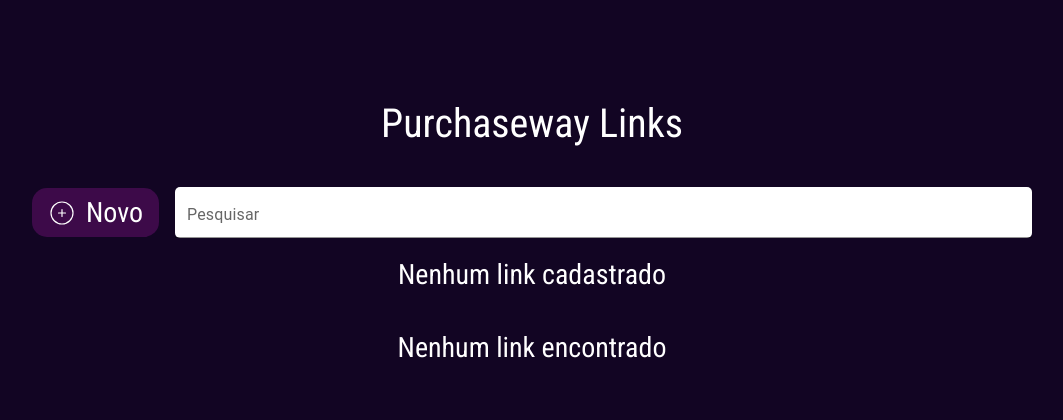
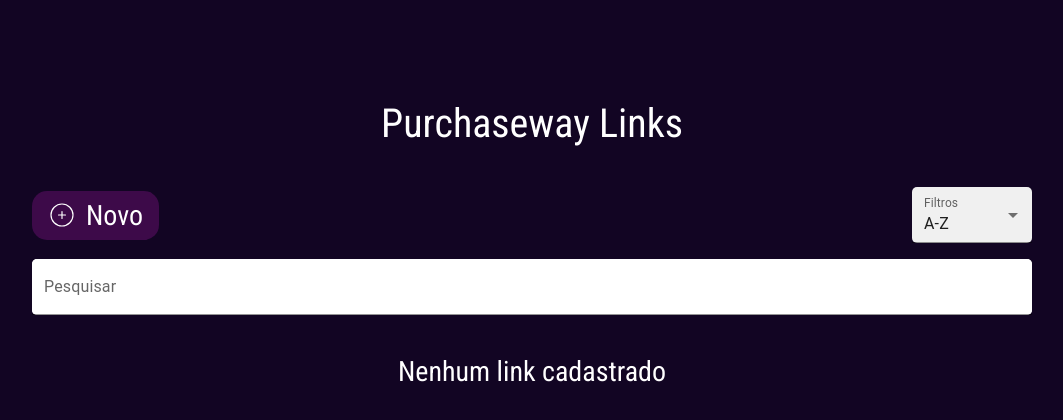
Before and after one commit to KevinWillyan456/purchaseway-links, a React (Vite) app: page / in a window 1280 px wide. Shown: the top 420 px of the page, without its empty margins (108-1171 px from the left). Built offline with nearby package versions, Linux system fonts and the light colour scheme.

Commit message:
feat: criação da funcionalidade de filtrar links

```diff
--- a/src/components/Main.css
+++ b/src/components/Main.css
@@ -25,6 +25,7 @@
     color: var(--color-white);
     text-align: center;
     grid-column: 1 / -1;
+    margin-top: 20px;
 }
 .model-create {
     position: absolute;
--- a/src/components/Main.tsx
+++ b/src/components/Main.tsx
@@ -19,8 +19,13 @@
     DialogContent,
     DialogActions,
     DialogContentText,
+    FormControl,
+    InputLabel,
+    Select,
+    SelectChangeEvent,
 } from '@mui/material'
 import Search from './Search'
+import TypesOrderBy from '../models/TypesOrderBy'
 
 const theme = createTheme({
     components: {
@@ -35,11 +40,20 @@
                 },
             },
         },
+        MuiFormControl: {
+            styleOverrides: {
+                root: {
+                    minWidth: 120,
+                    backgroundColor: 'var(--color-white)',
+                    borderRadius: '5px',
+                },
+            },
+        },
     },
 })
 
 function Main() {
-    const [cards, setCards] = useState<CardModel[]>(CardService.list())
+    const [cards, setCards] = useState<CardModel[]>(CardService.list('asc'))
 
     const [openAddLink, setOpenAddLink] = useState<boolean>(false)
     const [openEditLink, setOpenEditLink] = useState<boolean>(false)
@@ -94,14 +108,14 @@
             setUrlErrorAddLink('')
         }
 
-        if (CardService.list().find((c) => c.title === title)) {
+        if (CardService.list('asc').find((c) => c.title === title)) {
             setTitleErrorAddLink('Título já existente')
             return
         } else {
             setTitleErrorAddLink('')
         }
 
-        if (CardService.list().find((c) => c.url === url)) {
+        if (CardService.list('asc').find((c) => c.url === url)) {
             setUrlErrorAddLink('URL já existente')
             return
         } else {
@@ -117,7 +131,7 @@
             updatedAt: new Date(),
         })
 
-        setCards(CardService.list())
+        setCards(CardService.list(filter))
 
         setTitle('')
         setUrl('')
@@ -198,7 +212,7 @@
             updatedAt: new Date(),
         })
 
-        setCards(CardService.list())
+        setCards(CardService.list(filter))
 
         setTitleEdit('')
         setUrlEdit('')
@@ -209,7 +223,7 @@
 
     const handleDeleteLink = () => {
         CardService.delete(anchorId)
-        setCards(CardService.list())
+        setCards(CardService.list(filter))
         setOpenDialog(false)
         handleClose()
     }
@@ -237,7 +251,7 @@
 
     const [searchText, setSearchText] = useState<string>('')
 
-    const handleFilterChange = (text: string) => {
+    const handleSearchChange = (text: string) => {
         setSearchText(text)
     }
 
@@ -248,6 +262,28 @@
             card.url.toLowerCase().includes(searchText.toLowerCase())
     )
 
+    const [filter, setFilter] = useState<TypesOrderBy>('asc')
+
+    const handleChangeFilter = (event: SelectChangeEvent) => {
+        const value = event.target.value as TypesOrderBy
+
+        setFilter(value)
+
+        if (value === 'asc') {
+            setCards(CardService.list('asc'))
+        }
+
+        if (value === 'desc') {
+            setCards(CardService.list('desc'))
+        }
+
+        if (value === 'date') {
+            setCards(CardService.list('date'))
+        }
+
+        setSearchText('')
+    }
+
     return (
         <ThemeProvider theme={theme}>
             <section className="main">
@@ -255,6 +291,7 @@
                 <Box
                     display="flex"
                     justifyContent="space-between"
+                    flexWrap={'wrap' as const}
                     alignItems="center"
                     mb={2}
                     gap={2}
@@ -263,9 +300,24 @@
                         Novo
                     </Button>
 
+                    <FormControl variant="filled">
+                        <InputLabel id="filter-label">Filtros</InputLabel>
+                        <Select
+                            labelId="filter-label"
+                            id="filter-select"
+                            value={filter}
+                            label="Filtros"
+                            onChange={handleChangeFilter}
+                        >
+                            <MenuItem value={'asc'}>A-Z</MenuItem>
+                            <MenuItem value={'desc'}>Z-A</MenuItem>
+                            <MenuItem value={'date'}>Data</MenuItem>
+                        </Select>
+                    </FormControl>
+
                     <Search
                         searchText={searchText}
-                        onFilterChange={handleFilterChange}
+                        onSearchChange={handleSearchChange}
                     />
                 </Box>
 
@@ -274,7 +326,7 @@
                         <div className="empty">Nenhum link cadastrado</div>
                     )}
 
-                    {searchedCards.length === 0 && (
+                    {searchedCards.length === 0 && cards.length > 0 && (
                         <div className="empty">Nenhum link encontrado</div>
                     )}
 
--- a/src/components/Search.tsx
+++ b/src/components/Search.tsx
@@ -2,20 +2,15 @@
 
 interface SearchProps {
     searchText: string
-    onFilterChange: (text: string) => void
+    onSearchChange: (text: string) => void
 }
 
-function Search({ searchText, onFilterChange }: SearchProps) {
+function Search({ searchText, onSearchChange }: SearchProps) {
     return (
         <TextField
-            sx={{
-                '& .MuiInputBase-input': {
-                    height: '18px',
-                },
-            }}
             label="Pesquisar"
             value={searchText}
-            onChange={(e) => onFilterChange(e.target.value)}
+            onChange={(e) => onSearchChange(e.target.value)}
             variant="filled"
             fullWidth
         />
--- /dev/null
+++ b/src/models/TypesOrderBy.ts
@@ -0,0 +1,3 @@
+type TypesOrderBy = 'asc' | 'desc' | 'date' | undefined
+
+export default TypesOrderBy
--- a/src/services/CardService.ts
+++ b/src/services/CardService.ts
@@ -1,9 +1,14 @@
 import CardModel from '../models/CardModel'
-
-type TypesOrderBy = 'asc' | 'desc' | 'date' | undefined
+import TypesOrderBy from '../models/TypesOrderBy'
 
 class CardService {
     public static list(orderBy: TypesOrderBy = 'asc'): CardModel[] {
+        if (!['asc', 'desc', 'date'].includes(orderBy)) {
+            throw new Error(
+                'Invalid orderBy value provided to CardService.list() method call. Valid values are: asc, desc, date. If you want to list all cards, just call the method without any arguments.'
+            )
+        }
+
         const cards = localStorage.getItem('cards')
 
         if (orderBy === 'asc') {
```
